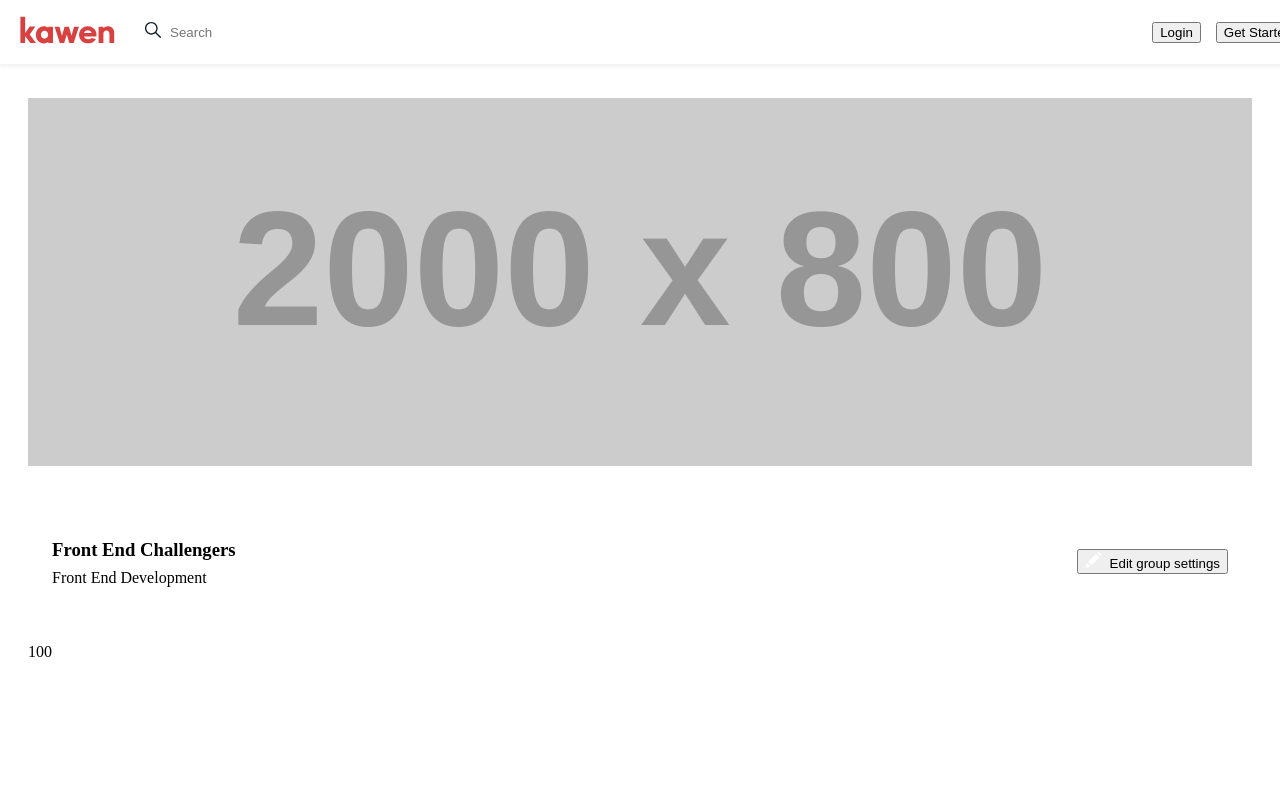
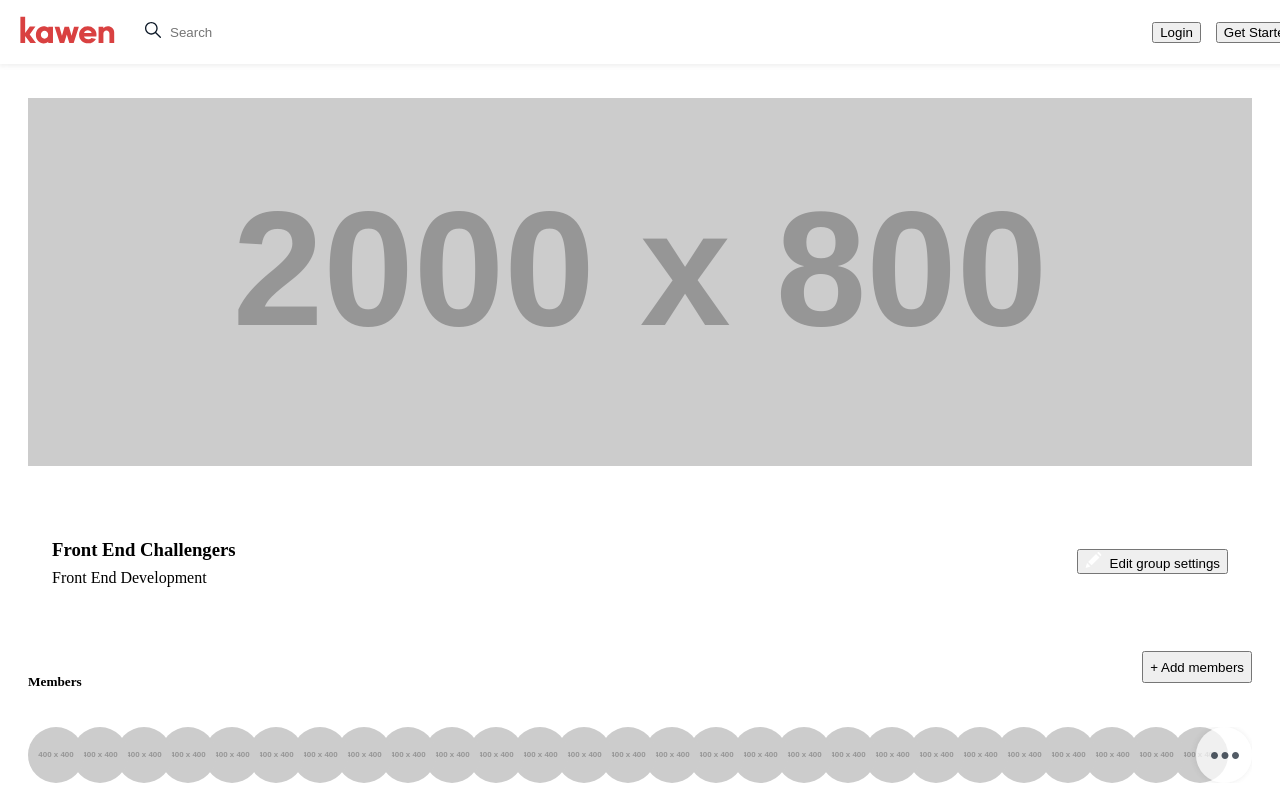
Before and after one commit to MohamedElmdary/kawen, a Next.js app: page /challenge-group/1 in a window 1280 px wide. Shown: the top 786 px of the page. Built offline with nearby package versions, Linux system fonts and the light colour scheme.

Commit message:
Added groupMembers

```diff
--- a/components/group/groupMembers/groupMembers.module.scss
+++ b/components/group/groupMembers/groupMembers.module.scss
@@ -0,0 +1,55 @@
+@import '../../../shared/global';
+
+.group {
+    &__members {
+        padding-top: 24px;
+        padding-bottom: 45px;
+
+        &__header {
+            display: flex;
+            justify-content: space-between;
+            margin-bottom: 15px;
+
+            button {
+                height: 32px;
+            }
+        }
+    }
+
+    &__container {
+        height: 56px;
+        width: 100%;
+        overflow: hidden;
+        position: relative;
+
+        &__action {
+            position: absolute;
+            top: 0;
+            right: 0;
+            height: 56px;
+            width: 56px;
+            border-radius: 50%;
+            cursor: pointer;
+            border: none;
+            background-color: rgba(white, 0.7);
+            box-shadow: 0px 1px 5px 1px rgba(74, 74, 74, 0.09);
+            outline: none;
+            transform: rotate(90deg);
+
+            img {
+                width: 7px;
+            }
+        }
+    }
+
+    &__member {
+        @extend %bg;
+        height: 56px;
+        width: 56px;
+        border-radius: 50%;
+        border: 2px solid var(--white);
+        position: absolute;
+        top: 0;
+        left: 0;
+    }
+}
--- a/components/group/groupMembers/index.tsx
+++ b/components/group/groupMembers/index.tsx
@@ -1,17 +1,63 @@
-import React from 'react';
+import React, { useRef, useEffect, useState } from 'react';
 import { User } from '../../../store/auth';
+import classes from './groupMembers.module.scss';
 
 interface Props {
     members: User[];
 }
 
 const GroupMembers: React.FC<Props> = ({ members }) => {
+    const containerRef = useRef<HTMLDivElement>(null);
+    const [n, setN] = useState(members.length);
+
+    useEffect(() => {
+        const _onResize = () => {
+            const el = containerRef.current;
+            if (el) {
+                const newN = Math.floor(el.offsetWidth / 45);
+                if (n !== newN) setN(newN);
+            }
+        };
+        _onResize();
+        window.addEventListener('resize', _onResize);
+        return () => {
+            window.removeEventListener('resize', _onResize);
+        };
+    }, [setN]);
+
+    const membersCmp = members
+        .slice(0, n)
+        .map(({ id: key, image, name: title }) => {
+            return (
+                <div
+                    {...{ title, key }}
+                    className={classes.group__member}
+                    style={{
+                        backgroundImage: `url(${image})`,
+                        zIndex: members.length - key,
+                        transform: `translateX(${44 * key}px)`,
+                    }}
+                />
+            );
+        });
+
     return (
-        <div>
-            <p>
-                <span>{members.length}</span>
-            </p>
-        </div>
+        <section className={classes.group__members}>
+            <div className={classes.group__members__header}>
+                <h5>Members</h5>
+                <button className="btn">+ Add members</button>
+            </div>
+            <div className={classes.group__container} ref={containerRef}>
+                {/* \n */}
+                {membersCmp}
+                <button
+                    className={classes.group__container__action}
+                    style={{ zIndex: members.length }}
+                >
+                    <img src="/images/icons/dots-menu.svg" alt="menu icon" />
+                </button>
+            </div>
+        </section>
     );
 };
 
```
